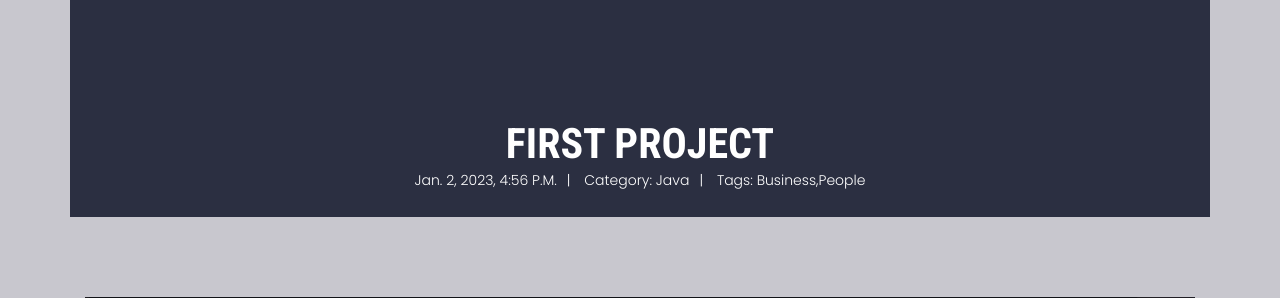
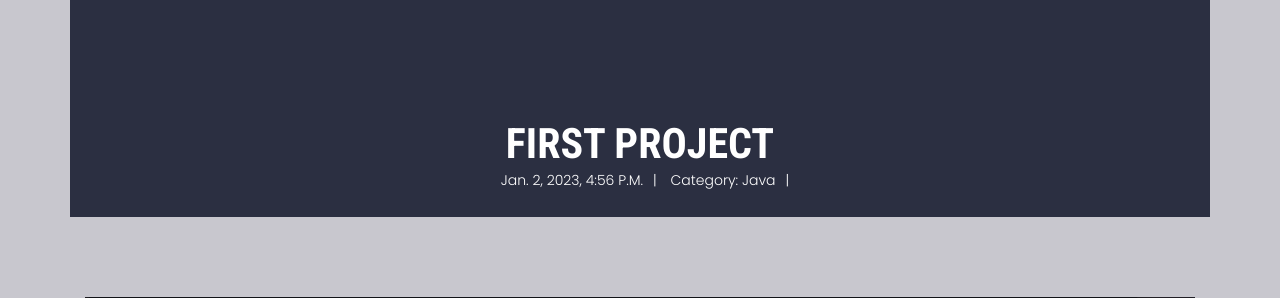
Before and after one commit to ShehbazAlam/CodeNinja, a Django app: a page that uses templates/project.html in a window 1280 px wide. Shown: the part 120-418 px from the top of the page. Run offline with Django 4.2, Linux system fonts and the light colour scheme; data comes from the database, SQL or seed files in the repository; some libraries are stand-ins or nearby versions; some web fonts are replaced.

Commit message:
invocation

```diff
--- a/templates/project.html
+++ b/templates/project.html
@@ -25,7 +25,7 @@
                         <div class="portfolio-meta">
                             <span>{{ projectDetail.pub_date }}</span>|
                             <span> Category: {{ projectDetail.lang}}</span>|
-                            <span> Tags: <a href="">business</a>,<a href="">people</a></span>
+
                         </div>
                     </div>
                 </div>
```
